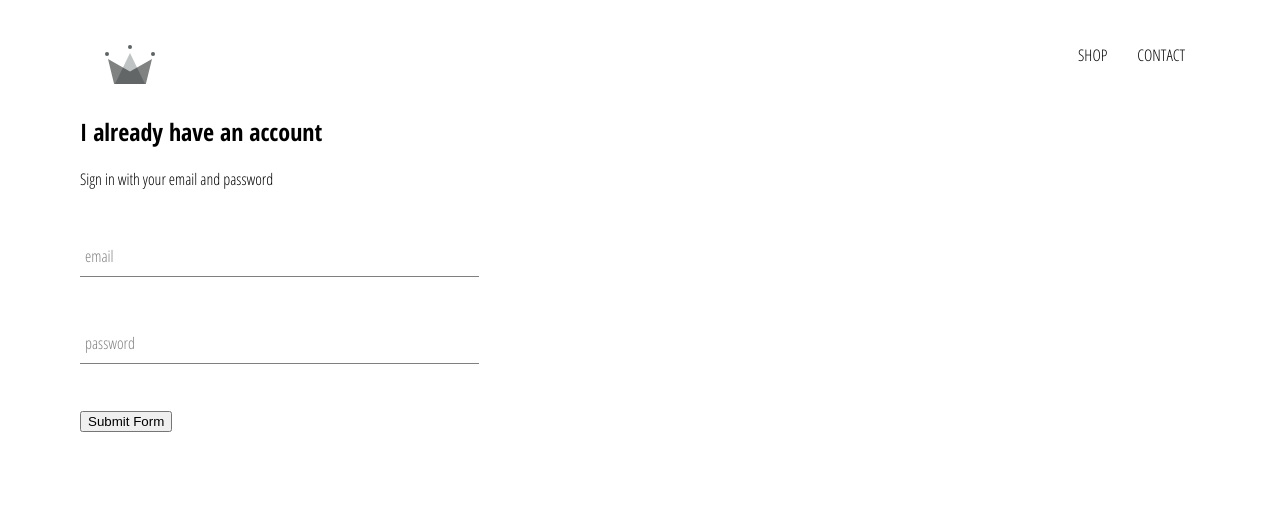
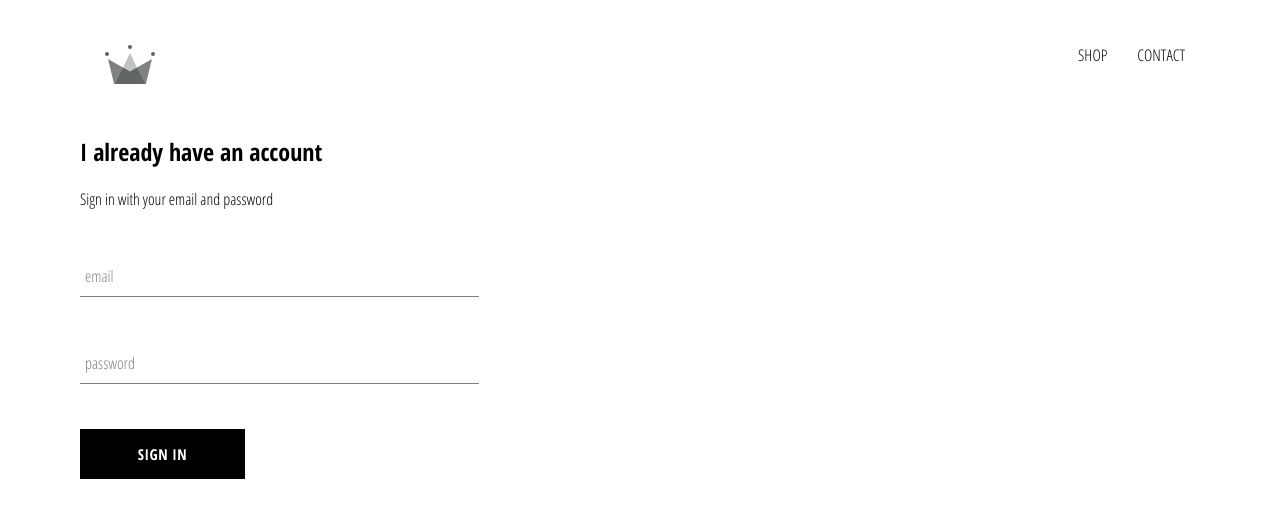
Before and after one commit to Agomakt/cl-store, a React (Create React App) app: page /signin in a window 1280 px wide. Shown: the top 518 px of the page. Built offline with nearby package versions, Linux system fonts and the light colour scheme.

Commit message:
Custom button component created and integrated into Signin component

```diff
--- /dev/null
+++ b/src/components/custom-button/custom-button.component.jsx
@@ -0,0 +1,11 @@
+import React from 'react';
+import './custom-button.styles.scss';
+
+const CustomButton = ({ children, ...otherProps }) => (
+  <button className='custom-button' {...otherProps}>
+    {children}
+  </button>
+)
+
+
+export default CustomButton;
--- /dev/null
+++ b/src/components/custom-button/custom-button.styles.scss
@@ -0,0 +1,22 @@
+.custom-button {
+  min-width: 165px;
+  width: auto;
+  height: 50px;
+  letter-spacing: 0.5px;
+  line-height: 50px;
+  padding: 0 35px 0 35px;
+  font-size: 15px;
+  background-color: black;
+  color: white;
+  text-transform: uppercase;
+  font-family: 'Open Sans Condensed';
+  font-weight: bolder;
+  border: none;
+  cursor: pointer;
+
+  &:hover {
+    background-color: white;
+    color: black;
+    border: 1px solid black;
+  }
+}
--- a/src/components/sign-in/signin.component.jsx
+++ b/src/components/sign-in/signin.component.jsx
@@ -1,6 +1,7 @@
 import React from 'react';
 import './signin.styles.scss';
 import FormInput from '../form-input/form-input.component';
+import CustomButton from  '../custom-button/custom-button.component';
 
 class SignIn extends React.Component {
   constructor(props) {
@@ -50,7 +51,7 @@
             required/>
 
 
-          <input type="submit" value="Submit Form"/>
+          <CustomButton type="submit"> SIGN IN</CustomButton>
         </form>
 
       </div>
--- a/src/components/sign-in/signin.styles.scss
+++ b/src/components/sign-in/signin.styles.scss
@@ -1,3 +1,9 @@
 .sign-in {
   width: 30vw;
+  display: flex;
+  flex-direction: column;
 }
+
+.title {
+  margin: 10px 0;
+}
```
